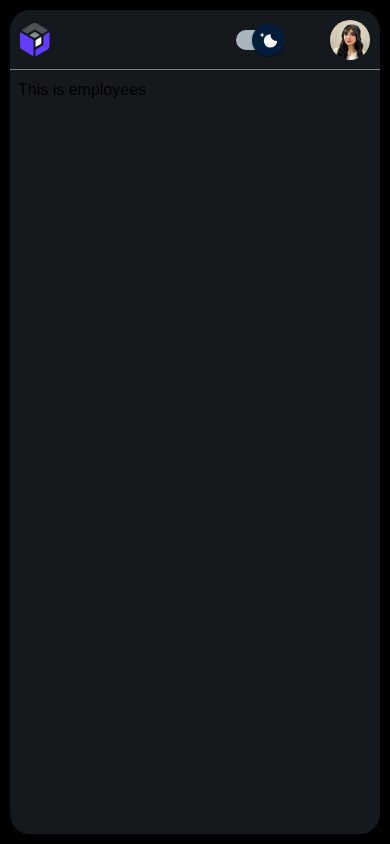
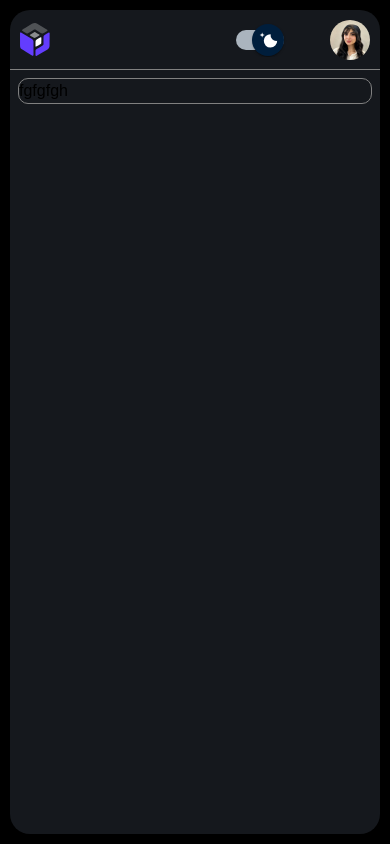
Before and after one commit to Nastaran-dev/AdminPanel, a Next.js app: page /dashboard/Empliyees in a window 390 px wide. Built offline with nearby package versions, Linux system fonts and the light colour scheme; some icons are missing; a web font is replaced by a local one.

Commit message:
feat(layout): enhance sidebar and user menu with responsive design and theme support

```diff
--- /dev/null
+++ b/src/app/dashboard/Empliyees/Buttons.jsx
@@ -0,0 +1,9 @@
+import React from 'react'
+
+export default function Buttons() {
+  return (
+    <div>
+      fgfgfgh
+    </div>
+  )
+}
--- a/src/app/dashboard/Empliyees/page.jsx
+++ b/src/app/dashboard/Empliyees/page.jsx
@@ -1,9 +1,10 @@
 import React from 'react'
-
+import Box from '@mui/material/Box';
+import Buttons from './Buttons';
 export default function page() {
   return (
-    <div >
-      <h1>This is employees</h1>
-    </div>
+    <Box sx={{border:"1px solid gray",borderRadius:"10px"}}>
+      <Buttons/>
+    </Box>
   )
 }
```
